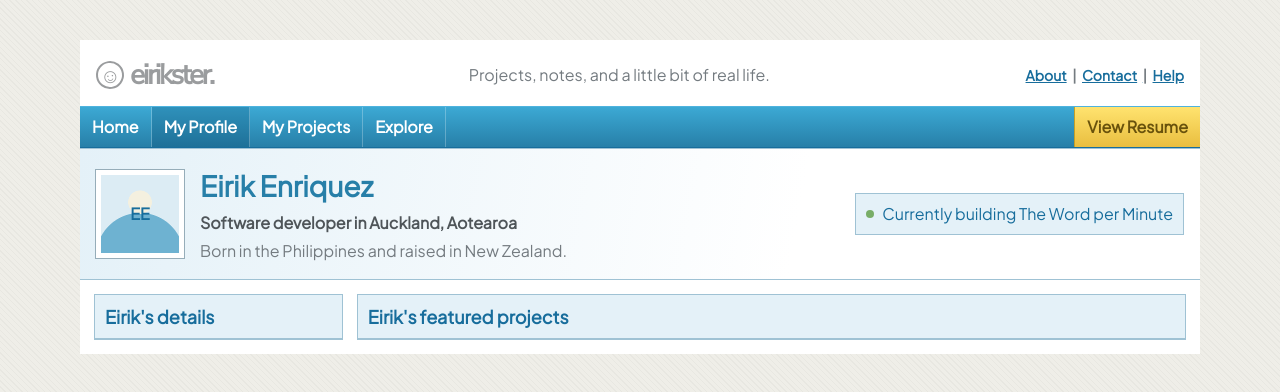
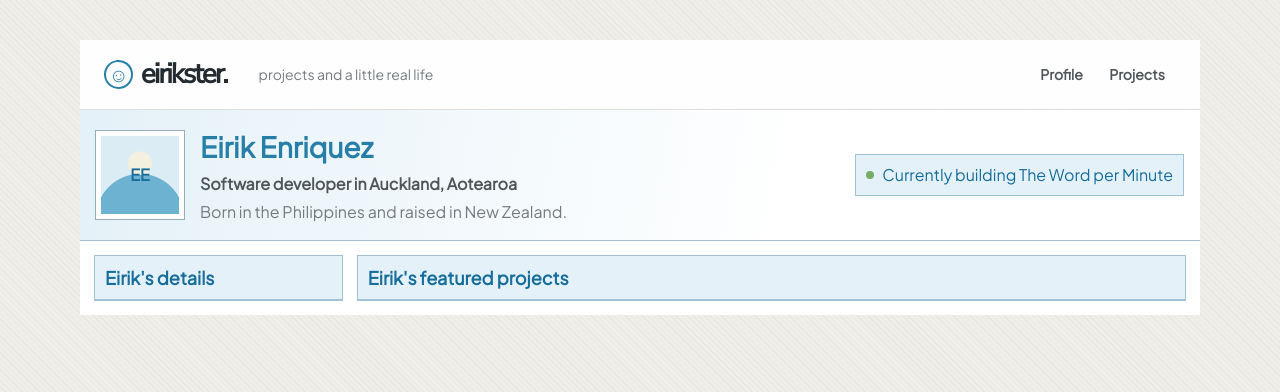
Before and after one commit to eirikenriquez/eirikenriquez.github.io, a React (Vite) app: page / in a window 1280 px wide. Both pictures are taken after a click on the button "View Eirik's profile". Shown: the top 392 px of the page. Built offline with nearby package versions, Linux system fonts and the light colour scheme.

Commit message:
update site header

```diff
--- a/src/App.tsx
+++ b/src/App.tsx
@@ -1,8 +1,8 @@
 import { useEffect, useState } from 'react';
 import FriendsterPanel from './components/FriendsterPanel';
-import FriendsterHeader from './components/FriendsterHeader';
 import ProfileIntro from './components/ProfileIntro';
 import ProfileLayout from './components/ProfileLayout';
+import SiteHeader from './components/SiteHeader';
 import XPLoginScreen from './components/XPLoginScreen';
 import './App.css';
 
@@ -45,7 +45,7 @@ function App() {
   return (
     <main id="top" className="app app--entering">
       <div className="portfolio-page">
-        <FriendsterHeader />
+        <SiteHeader />
         <ProfileIntro />
         <ProfileLayout
           sidebar={<FriendsterPanel title="Eirik's details" />}
--- a/src/components/FriendsterHeader.css
+++ /dev/null
@@ -1,135 +0,0 @@
-.friendster-header {
-  border-bottom: 1px solid var(--color-brand-border);
-  background: var(--color-surface);
-}
-
-.friendster-header__masthead {
-  display: grid;
-  grid-template-columns: auto minmax(12rem, 1fr) auto;
-  gap: 1.25rem;
-  align-items: center;
-  padding: 0.875rem 1rem 0.625rem;
-}
-
-.friendster-header__wordmark {
-  display: inline-flex;
-  gap: 0.375rem;
-  align-items: center;
-  color: var(--color-wordmark);
-  font-family: var(--font-wordmark);
-  font-size: 1.75rem;
-  font-weight: 700;
-  letter-spacing: -0.08em;
-  text-decoration: none;
-}
-
-.friendster-header__smile {
-  display: grid;
-  width: 1.75rem;
-  height: 1.75rem;
-  place-items: center;
-  border: 2px solid var(--color-wordmark);
-  border-radius: 50%;
-  font-family: var(--font-body);
-  font-size: 1.25rem;
-  letter-spacing: 0;
-  line-height: 1;
-  transform: rotate(-8deg);
-}
-
-.friendster-header__tagline {
-  margin: 0;
-  color: var(--color-text-muted);
-  text-align: center;
-}
-
-.friendster-header__utility-links {
-  display: flex;
-  flex-wrap: wrap;
-  justify-content: end;
-  gap: 0.35rem;
-}
-
-.friendster-header__utility-links a {
-  color: var(--color-brand-dark);
-  font-size: 0.875rem;
-  font-weight: 700;
-}
-
-.friendster-header__utility-links a + a::before {
-  margin-right: 0.35rem;
-  color: var(--color-text-muted);
-  content: '|';
-}
-
-.friendster-header__navigation {
-  display: flex;
-  flex-wrap: wrap;
-  align-items: stretch;
-  border-top: 1px solid #4fb3de;
-  border-bottom: 1px solid var(--color-brand-dark);
-  background: linear-gradient(#3ca9d4, var(--color-brand));
-}
-
-.friendster-header__navigation a {
-  padding: 0.5rem 0.75rem;
-  border-right: 1px solid rgb(255 255 255 / 26%);
-  color: var(--color-surface);
-  font-weight: 700;
-  text-decoration: none;
-}
-
-.friendster-header__navigation a:hover,
-.friendster-header__navigation a:focus-visible,
-.friendster-header__navigation a[aria-current='page'] {
-  background: rgb(0 60 95 / 22%);
-}
-
-.friendster-header__navigation .friendster-header__resume {
-  margin-left: auto;
-  border-right: 0;
-  border-left: 1px solid #c49f28;
-  background: linear-gradient(
-    var(--color-accent-yellow-light),
-    var(--color-accent-yellow)
-  );
-  color: #69520c;
-}
-
-.friendster-header__navigation .friendster-header__resume:hover,
-.friendster-header__navigation .friendster-header__resume:focus-visible {
-  background: linear-gradient(#ffe98e, #edc958);
-}
-
-@media (max-width: 42rem) {
-  .friendster-header__masthead {
-    grid-template-columns: 1fr auto;
-    gap: 0.625rem;
-  }
-
-  .friendster-header__tagline {
-    grid-column: 1 / -1;
-    grid-row: 2;
-    text-align: left;
-  }
-}
-
-@media (max-width: 31rem) {
-  .friendster-header__masthead {
-    grid-template-columns: 1fr;
-  }
-
-  .friendster-header__utility-links {
-    justify-content: start;
-  }
-
-  .friendster-header__tagline {
-    grid-column: auto;
-    grid-row: auto;
-  }
-
-  .friendster-header__navigation a:nth-child(4),
-  .friendster-header__navigation .friendster-header__resume {
-    display: none;
-  }
-}
--- a/src/components/FriendsterHeader.tsx
+++ /dev/null
@@ -1,47 +0,0 @@
-import './FriendsterHeader.css';
-
-function FriendsterHeader() {
-  return (
-    <header className="friendster-header">
-      <div className="friendster-header__masthead">
-        <a
-          className="friendster-header__wordmark"
-          href="#top"
-          aria-label="Eirik's portfolio home"
-        >
-          <span className="friendster-header__smile" aria-hidden="true">
-            &#9786;
-          </span>
-          <span>eirikster.</span>
-        </a>
-
-        <p className="friendster-header__tagline">
-          Projects, notes, and a little bit of real life.
-        </p>
-
-        <nav
-          className="friendster-header__utility-links"
-          aria-label="Utility navigation"
-        >
-          <a href="#about">About</a>
-          <a href="#contact">Contact</a>
-          <a href="#help">Help</a>
-        </nav>
-      </div>
-
-      <nav className="friendster-header__navigation" aria-label="Main navigation">
-        <a href="#top">Home</a>
-        <a href="#profile" aria-current="page">
-          My Profile
-        </a>
-        <a href="#projects">My Projects</a>
-        <a href="#explore">Explore</a>
-        <a className="friendster-header__resume" href="#resume">
-          View Resume
-        </a>
-      </nav>
-    </header>
-  );
-}
-
-export default FriendsterHeader;
--- /dev/null
+++ b/src/components/SiteHeader.css
@@ -0,0 +1,90 @@
+.site-header {
+  display: grid;
+  grid-template-columns: auto minmax(0, 1fr) auto;
+  gap: clamp(1rem, 3vw, 2rem);
+  align-items: center;
+  padding: 1rem clamp(1rem, 3vw, 1.5rem);
+  border-bottom: 1px solid var(--color-border-soft);
+  background: rgb(255 255 255 / 92%);
+}
+
+.site-header__wordmark {
+  display: inline-flex;
+  gap: 0.5rem;
+  align-items: center;
+  color: var(--color-text-strong);
+  font-family: var(--font-wordmark);
+  font-size: 1.75rem;
+  font-weight: 700;
+  letter-spacing: -0.07em;
+  line-height: 1;
+  text-decoration: none;
+}
+
+.site-header__smile {
+  display: grid;
+  width: 1.8rem;
+  height: 1.8rem;
+  border: 2px solid var(--color-brand);
+  border-radius: 50%;
+  place-items: center;
+  color: var(--color-brand);
+  font-family: var(--font-body);
+  font-size: 1.2rem;
+  letter-spacing: 0;
+  line-height: 1;
+  transform: rotate(-8deg);
+}
+
+.site-header__description {
+  margin: 0;
+  color: var(--color-text-muted);
+  font-size: 0.875rem;
+}
+
+.site-header__navigation {
+  display: flex;
+  gap: 0.25rem;
+  align-items: center;
+}
+
+.site-header__navigation a {
+  padding: 0.5rem 0.7rem;
+  border-radius: 0.5rem;
+  color: var(--color-text);
+  font-size: 0.875rem;
+  font-weight: 700;
+  text-decoration: none;
+}
+
+.site-header__navigation a:hover {
+  background: var(--color-brand-light);
+  color: var(--color-brand-dark);
+}
+
+.site-header__navigation a:focus-visible {
+  outline: 2px solid var(--color-brand);
+  outline-offset: 2px;
+}
+
+@media (max-width: 38rem) {
+  .site-header {
+    grid-template-columns: minmax(0, 1fr) auto;
+  }
+
+  .site-header__description {
+    display: none;
+  }
+}
+
+@media (max-width: 26rem) {
+  .site-header {
+    grid-template-columns: 1fr;
+    gap: 0.75rem;
+  }
+
+  .site-header__navigation {
+    padding-top: 0.75rem;
+    border-top: 1px solid var(--color-border-soft);
+  }
+}
--- /dev/null
+++ b/src/components/SiteHeader.tsx
@@ -0,0 +1,27 @@
+import './SiteHeader.css';
+
+function SiteHeader() {
+  return (
+    <header className="site-header">
+      <a
+        className="site-header__wordmark"
+        href="#top"
+        aria-label="Eirik's portfolio home"
+      >
+        <span className="site-header__smile" aria-hidden="true">
+          &#9786;
+        </span>
+        <span>eirikster.</span>
+      </a>
+
+      <p className="site-header__description">projects and a little real life</p>
+
+      <nav className="site-header__navigation" aria-label="Main navigation">
+        <a href="#profile">Profile</a>
+        <a href="#projects">Projects</a>
+      </nav>
+    </header>
+  );
+}
+
+export default SiteHeader;
```
